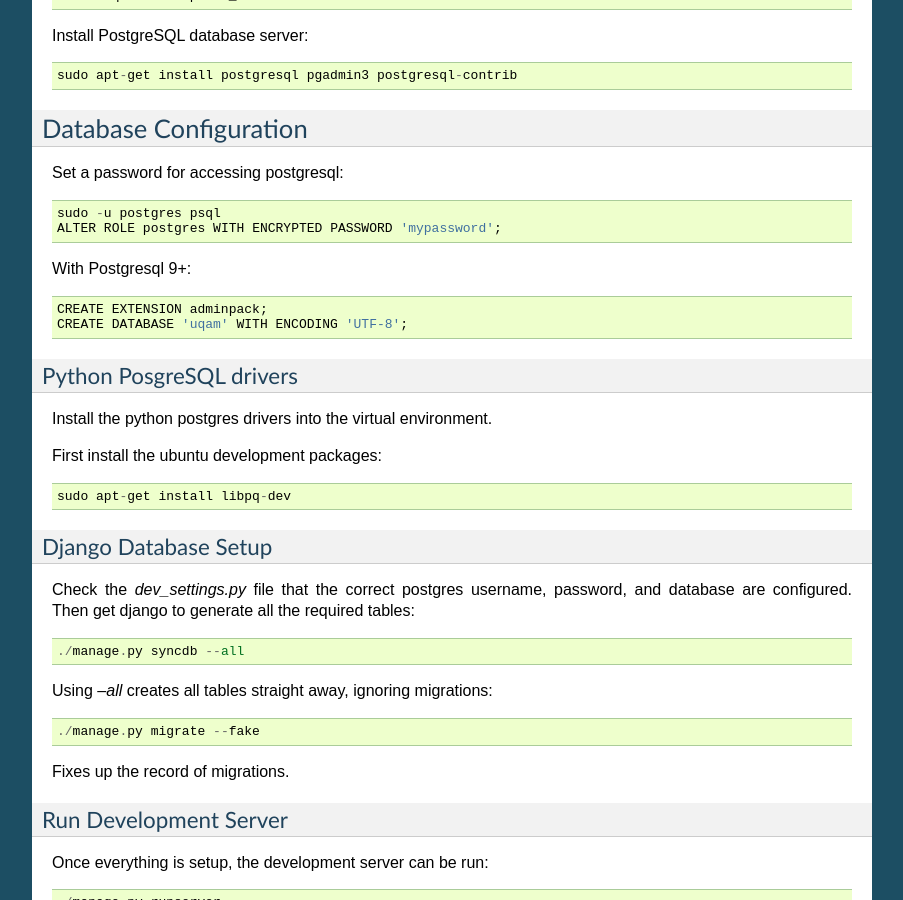
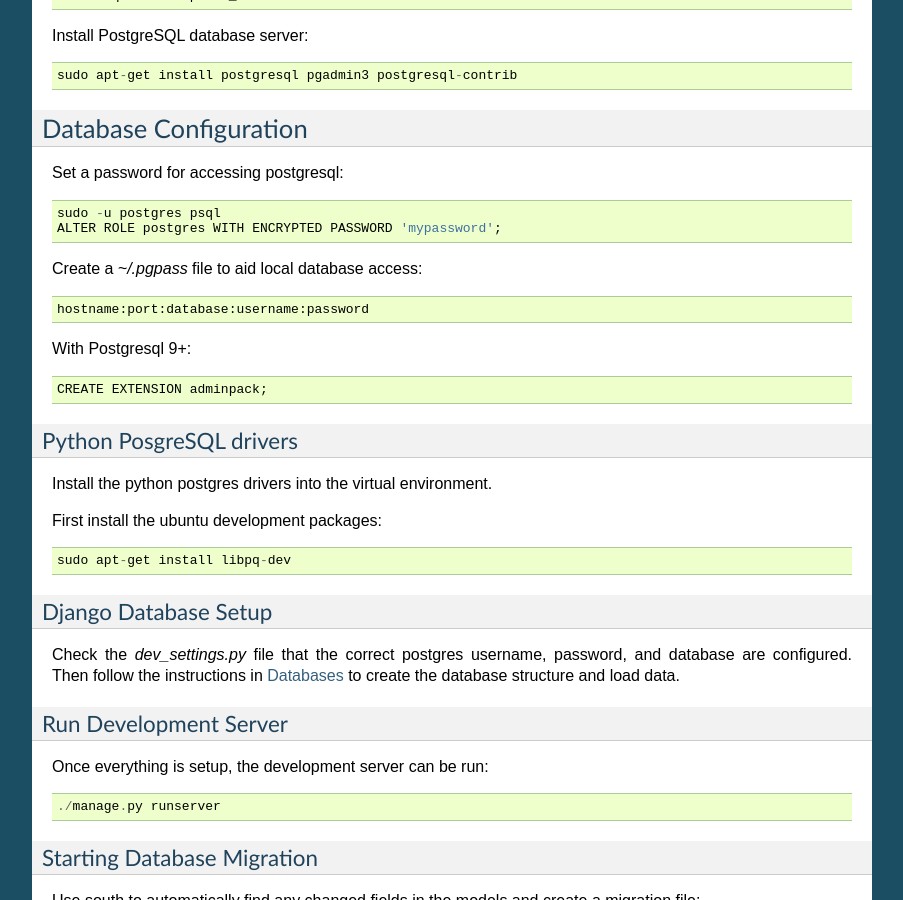
Before and after one commit to uq-eresearch/uqam, a Sphinx documentation site: the page built from docs/development.rst, in a window 1280 px wide and 900 px high, scrolled down 884 px. Shown: the whole window, without its empty margins (198-1101 px from the left). Built offline with Sphinx 7.4.7, drawn with Linux system fonts in a browser that asks for light colours.

Commit message:
Update docs

```diff
--- a/docs/databases.rst
+++ b/docs/databases.rst
@@ -48,6 +48,10 @@
 using migrations::
 
     ./manage.py syncdb --all
+
+Fix up the migration history::
+
+    ./manage.py migrate --fake
 
 Load the previous database dump::
 
--- a/docs/development.rst
+++ b/docs/development.rst
@@ -61,10 +61,13 @@
     sudo -u postgres psql
     ALTER ROLE postgres WITH ENCRYPTED PASSWORD 'mypassword';
 
+Create a `~/.pgpass` file to aid local database access::
+
+    hostname:port:database:username:password
+
 With Postgresql 9+::
 
     CREATE EXTENSION adminpack;
-    CREATE DATABASE 'uqam' WITH ENCODING 'UTF-8';
 
 Python PosgreSQL drivers
 ------------------------
@@ -77,23 +80,14 @@
 Django Database Setup
 ---------------------
 Check the `dev_settings.py` file that the correct postgres username,
-password, and database are configured. Then get django to generate all the
-required tables::
-
-    ./manage.py syncdb --all
-
-Using `--all` creates all tables straight away, ignoring migrations::
-
-    ./manage.py migrate --fake
-
-Fixes up the record of migrations.
+password, and database are configured.  Then follow the instructions
+in :ref:`databases` to create the database structure and load data.
 
 Run Development Server
 ----------------------
 Once everything is setup, the development server can be run::
 
     ./manage.py runserver
-
 
 
 
```
